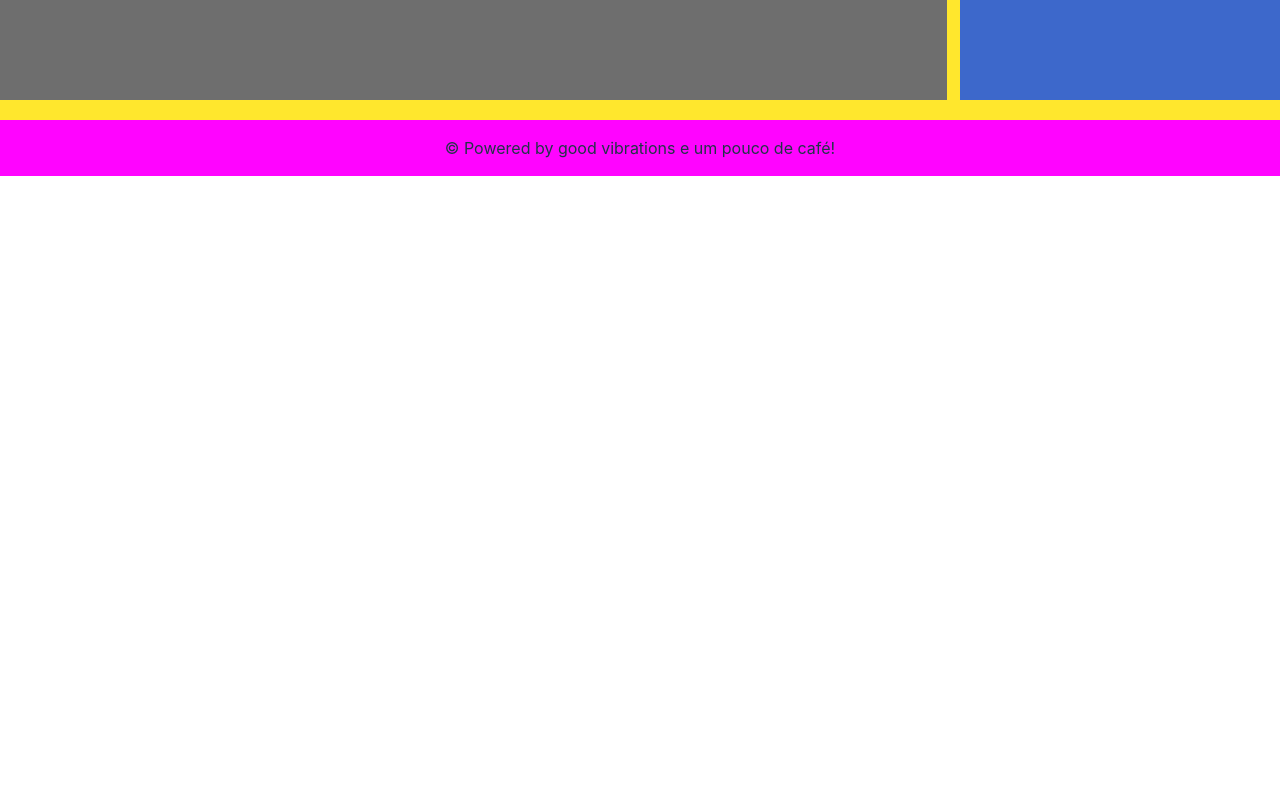
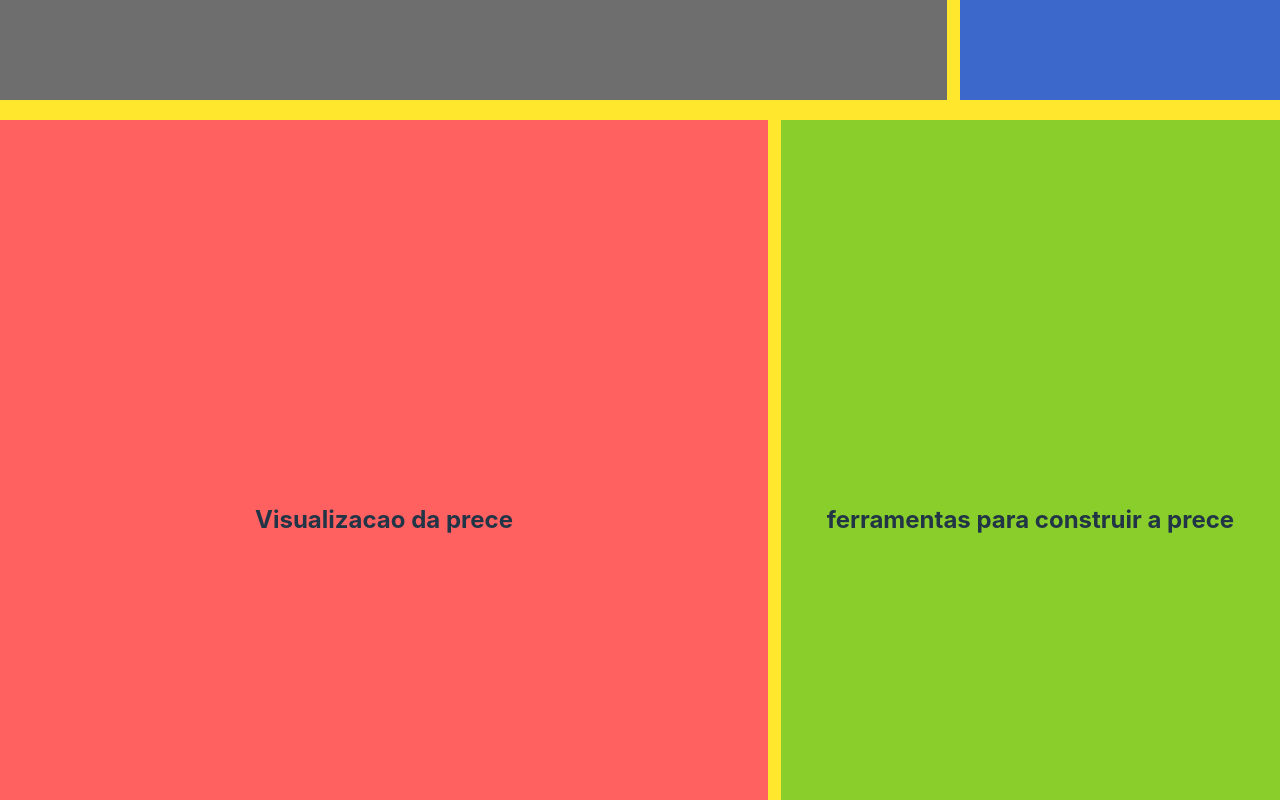
Before and after one commit to murilomorato/precelight-frontend, a React (Vite) app: page / in a window 1280 px wide. Shown: the part 900-1700 px from the top of the page. Before the commit the page ends 1076 px from the top, so only its background shows below. Built offline with nearby package versions, Linux system fonts and the light colour scheme.

Commit message:
feat: implements create candle section structure

```diff
--- /dev/null
+++ b/src/components/molecules/ToolsCreate/ToolsCreate.css
@@ -0,0 +1,17 @@
+.tools-create-section {
+    width: 100%;
+    height: 800px;
+    display: flex;
+    justify-content: center;
+    align-items: center;
+    background-color: rgb(138, 206, 43);
+    box-sizing: border-box;
+    padding: 20px;
+    margin: 0;
+}
+
+@media (max-width: 1024px) {
+    .tools-create-section {
+        width: 100%;
+    }
+}
--- /dev/null
+++ b/src/components/molecules/ToolsCreate/ToolsCreate.jsx
@@ -0,0 +1,15 @@
+import React from 'react';
+import './ToolsCreate.css';
+
+function ToolsCreate() {
+
+    return (
+        <section className="tools-create-section">
+            <div className="tools-create-section-content">
+                <h2>ferramentas para construir a prece</h2>
+            </div>
+        </section>
+    );
+}
+
+export default ToolsCreate;
--- /dev/null
+++ b/src/components/molecules/ViewCreate/ViewCreate.css
@@ -0,0 +1,17 @@
+.view-create-section {
+    width: 100%;
+    height: 800px;
+    display: flex;
+    justify-content: center;
+    align-items: center;
+    background-color: rgb(255, 97, 97);
+    box-sizing: border-box;
+    padding: 20px;
+    margin: 0;
+}
+
+@media (max-width: 1024px) {
+    .view-create-section {
+        width: 100%;
+    }
+}
--- /dev/null
+++ b/src/components/molecules/ViewCreate/ViewCreate.jsx
@@ -0,0 +1,15 @@
+import React from 'react';
+import './viewCreate.css';
+
+function ViewCreate() {
+
+    return (
+        <section className="view-create-section">
+            <div className="view-create-section-content">
+                <h2>Visualizacao da prece</h2>
+            </div>
+        </section>
+    );
+}
+
+export default ViewCreate;
--- /dev/null
+++ b/src/components/organisms/CreateSection/CreateSection.css
@@ -0,0 +1,31 @@
+.create-section {
+    display: flex;
+    flex-wrap: wrap;
+    width: 100%;
+    max-width: 1300px;
+    justify-content: space-between;
+    gap: 5px;
+    margin: 0 auto;
+}
+
+.view-section-item {
+    width: 60%;
+    box-sizing: border-box;
+    margin-bottom: 20px;
+}
+
+.tools-section-item {
+    width: 39%;
+    box-sizing: border-box;
+    margin-bottom: 20px;
+}
+
+@media (max-width: 1024px) {
+    .view-section-item {
+        flex: 1 1 100%;
+    }
+
+    .tools-section-item {
+        flex: 1 1 100%;
+    }
+}
--- /dev/null
+++ b/src/components/organisms/CreateSection/CreateSection.jsx
@@ -0,0 +1,19 @@
+import React from 'react';
+import './CreateSection.css';
+import ViewCreate from '../../molecules/viewCreate/viewCreate';
+import ToolsCreate from '../../molecules/toolsCreate/toolsCreate';
+
+function CreateSection() {
+    return (
+        <div className="create-section">
+            <div className="view-section-item">
+                <ViewCreate />
+            </div>
+            <div className="tools-section-item">
+                <ToolsCreate />
+            </div>
+        </div>
+    );
+}
+
+export default CreateSection;
--- a/src/pages/Home.jsx
+++ b/src/pages/Home.jsx
@@ -1,9 +1,9 @@
 import React from 'react';
 import Navbar from '../components/molecules/Navbar/Navbar';
-import Section from '../components/organisms/Section';
 import Footer from '../components/organisms/Footer';
 import TopPageTitle from '../components/organisms/TopPageTitle/TopPageTitle';
 import ListSection from '../components/organisms/ListSection/ListSection';
+import CreateSection from '../components/organisms/CreateSection/CreateSection';
 import './Home.css';
 
 function Home() {
@@ -15,6 +15,7 @@ function Home() {
             </header>
             <main className="body-section">
                 <ListSection />
+                <CreateSection />
             </main>
             <footer className="footer-section">
                 <Footer />
```
